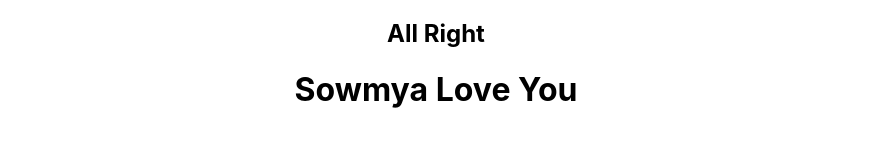
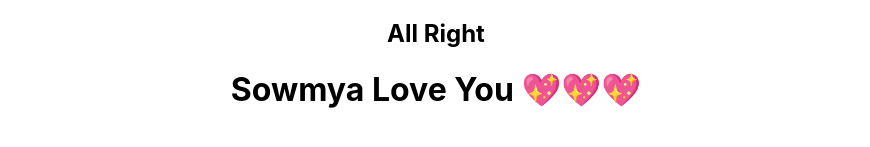
Before and after one commit to ramkapse1234/project1, a React (Create React App) app: page / in a window 1280 px wide. Shown: the part 451-598 px from the top of the page, without its empty margins (204-1074 px from the left). Built offline with nearby package versions, Linux system fonts and the light colour scheme.

Commit message:
Updated files

```diff
--- a/src/App.js
+++ b/src/App.js
@@ -7,7 +7,7 @@ function App() {
       <p>This app is now live on Netlify!</p>
       <img src="https://encrypted-tbn0.gstatic.com/images?q=tbn:ANd9GcQQ8liosYPhKGoWvLoiQbFr40EmGT1LjIzwOg&s" alt="avatar"/>
       <h2>All Right</h2>
-      <h1>Sowmya Love You
+      <h1>Sowmya Love You 💖💖💖
 
       </h1>
     </div>
```
